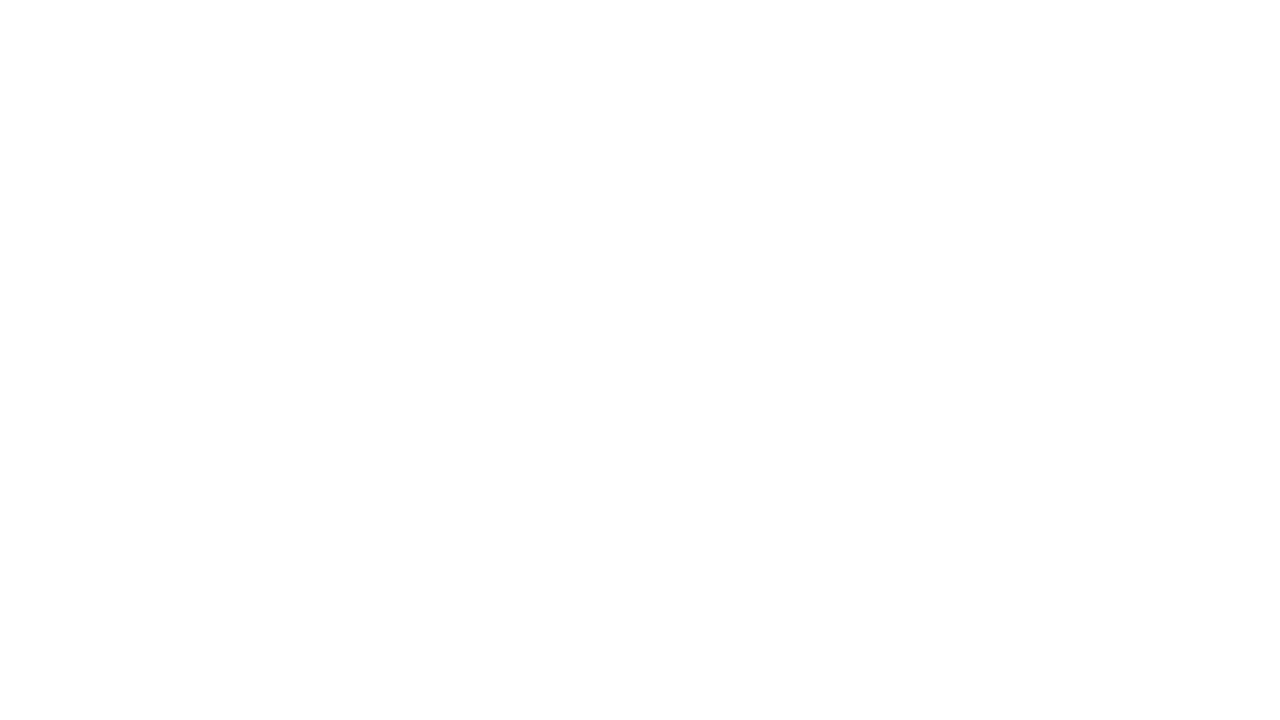
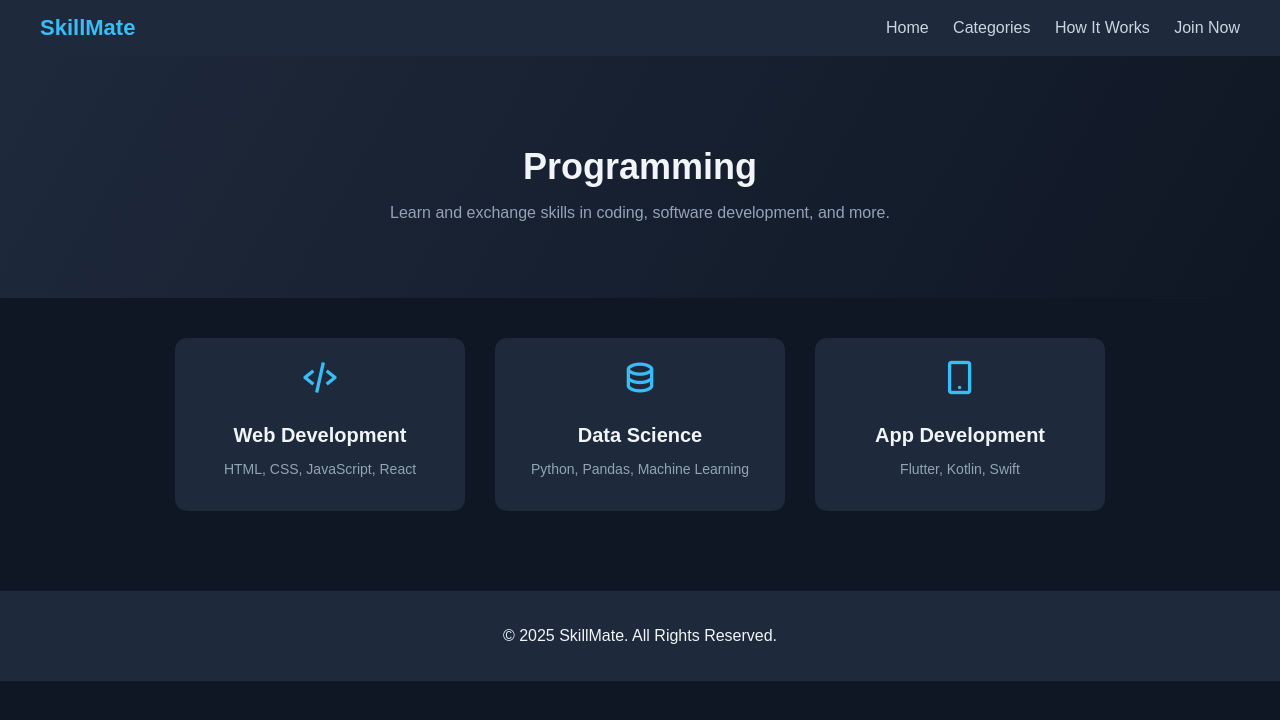
Before and after one commit to ArsalJan34/SkillMate-SU, a plain HTML site: page categories/programming.html in a window 1280 px wide. Drawn offline with nearby package versions, Linux system fonts and the light colour scheme.

Commit message:
Changes made

```diff
--- a/categories/programming.css
+++ b/categories/programming.css
@@ -0,0 +1,90 @@
+body {
+  margin: 0;
+  font-family: Arial, sans-serif;
+  background: #0f1724;
+  color: #f1f5f9;
+}
+
+header {
+  display: flex;
+  justify-content: space-between;
+  align-items: center;
+  padding: 15px 40px;
+  background: #1e293b;
+}
+
+header .logo {
+  font-size: 22px;
+  font-weight: bold;
+  color: #38bdf8;
+  text-decoration: none;
+}
+
+nav a {
+  margin-left: 20px;
+  text-decoration: none;
+  color: #cbd5e1;
+  font-weight: 500;
+}
+
+nav a:hover {
+  color: #38bdf8;
+}
+
+.programming-hero {
+  text-align: center;
+  padding: 60px 20px;
+  background: linear-gradient(120deg, #1e293b, #0f1724);
+}
+
+.programming-hero h1 {
+  font-size: 36px;
+  margin-bottom: 10px;
+}
+
+.programming-hero p {
+  color: #94a3b8;
+}
+
+.programming-list {
+  display: flex;
+  justify-content: center;
+  gap: 30px;
+  padding: 40px 20px;
+}
+
+.course {
+  background: #1e293b;
+  padding: 20px;
+  border-radius: 12px;
+  text-align: center;
+  width: 250px;
+  transition: transform 0.3s ease;
+}
+
+.course:hover {
+  transform: translateY(-5px);
+}
+
+.course i {
+  font-size: 40px;
+  color: #38bdf8;
+  margin-bottom: 10px;
+}
+
+.course h2 {
+  margin-bottom: 8px;
+  font-size: 20px;
+}
+
+.course p {
+  color: #94a3b8;
+  font-size: 14px;
+}
+
+.footer {
+  text-align: center;
+  padding: 20px;
+  background: #1e293b;
+  margin-top: 40px;
+}
--- a/categories/programming.html
+++ b/categories/programming.html
@@ -0,0 +1,48 @@
+<!DOCTYPE html>
+<html lang="en">
+<head>
+  <meta charset="UTF-8">
+  <meta name="viewport" content="width=device-width, initial-scale=1.0">
+  <title>Programming - SkillMate</title>
+  <link href="programming.css" rel="stylesheet">
+  <link href='https://unpkg.com/boxicons@2.1.4/css/boxicons.min.css' rel='stylesheet'>
+</head>
+<body>
+  <header>
+    <a href="../index.html" class="logo">SkillMate</a>
+    <nav>
+      <a href="../index.html#home">Home</a>
+      <a href="../index.html#categories">Categories</a>
+      <a href="../index.html#howitworks">How It Works</a>
+      <a href="../index.html#join">Join Now</a>
+    </nav>
+  </header>
+
+  <section class="programming-hero">
+    <h1>Programming</h1>
+    <p>Learn and exchange skills in coding, software development, and more.</p>
+  </section>
+
+  <section class="programming-list">
+    <div class="course">
+      <i class='bx bx-code-alt'></i>
+      <h2>Web Development</h2>
+      <p>HTML, CSS, JavaScript, React</p>
+    </div>
+    <div class="course">
+      <i class='bx bx-data'></i>
+      <h2>Data Science</h2>
+      <p>Python, Pandas, Machine Learning</p>
+    </div>
+    <div class="course">
+      <i class='bx bx-mobile-alt'></i>
+      <h2>App Development</h2>
+      <p>Flutter, Kotlin, Swift</p>
+    </div>
+  </section>
+
+  <footer class="footer">
+    <p>© 2025 SkillMate. All Rights Reserved.</p>
+  </footer>
+</body>
+</html>
--- a/style.css
+++ b/style.css
@@ -544,4 +544,4 @@ html {
     .bxs-user-circle {
         display: none;
     }
-}
+}}
```
